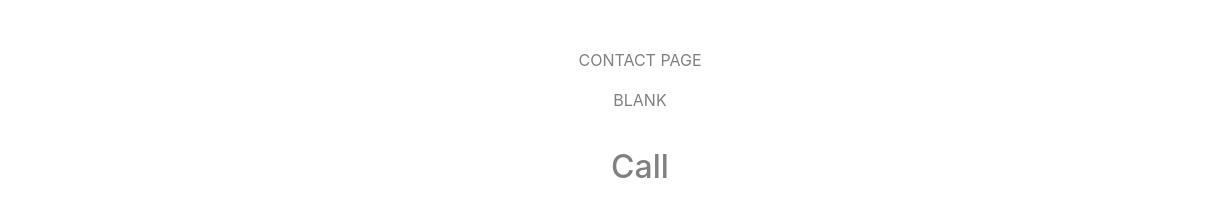
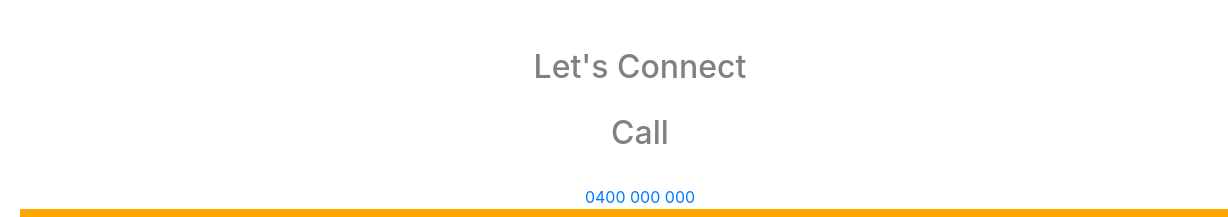
Before and after one commit to richardthewest/jxt, a plain HTML site: page contact.html in a window 1280 px wide. Shown: the top 217 px of the page, 0-1228 px from the left. Drawn offline with nearby package versions, Linux system fonts and the light colour scheme.

Commit message:
Index and Contact Pages

```diff
--- a/contact.html
+++ b/contact.html
@@ -18,8 +18,7 @@
       <a href="contact.html" class="active">Contact</a>
     </div>
   </div>
-    <p>CONTACT PAGE</p>
-    <p>BLANK</p>
+    <h2>Let's Connect</h2>
   <div class="contactForm">
       <h2>Call</h2>
       <br>
```
